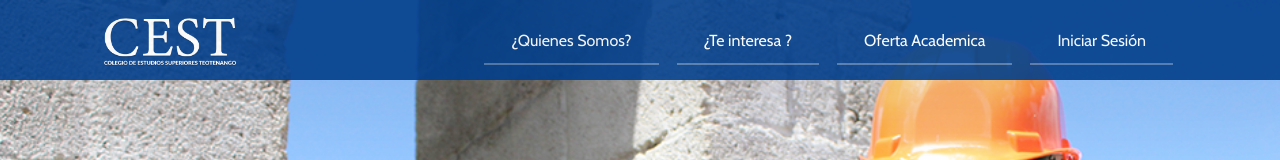
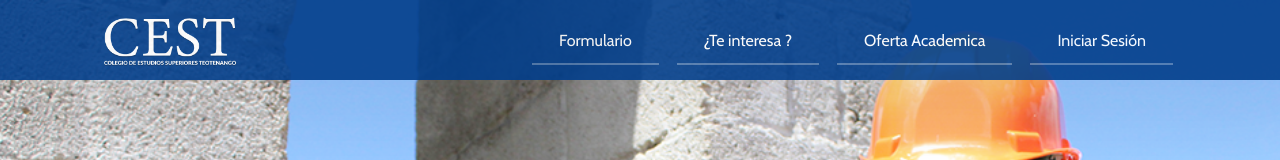
Before and after one commit to Bandu19/cest_colegio, a React (Vite) app: page /marvel in a window 1280 px wide. Shown: the top 160 px of the page. Built offline with nearby package versions, Linux system fonts and the light colour scheme.

Commit message:
Prueba Finalizada

```diff
--- a/src/ui/componentes/Navbar.jsx
+++ b/src/ui/componentes/Navbar.jsx
@@ -42,13 +42,13 @@ export const Navbar = () => {
                      <MenuItem>
                         <a
                            className="text-reset nav_items items-cta row fuente_letrra  "
-                           href="/formulario"
+                           href="https://dashboard-colegio-formulario.netlify.app"
                            /* PARA CERRAR LOS ENLACES */
                            onClick={() => setShowMobileMenu(!showMobileMenu)}
                         >
                            <div className="icono_link ">
                               <FaBalanceScale />
-                              ¿Quienes Somos?
+                              Formulario
                            </div>
                         </a>
                      </MenuItem>
```
